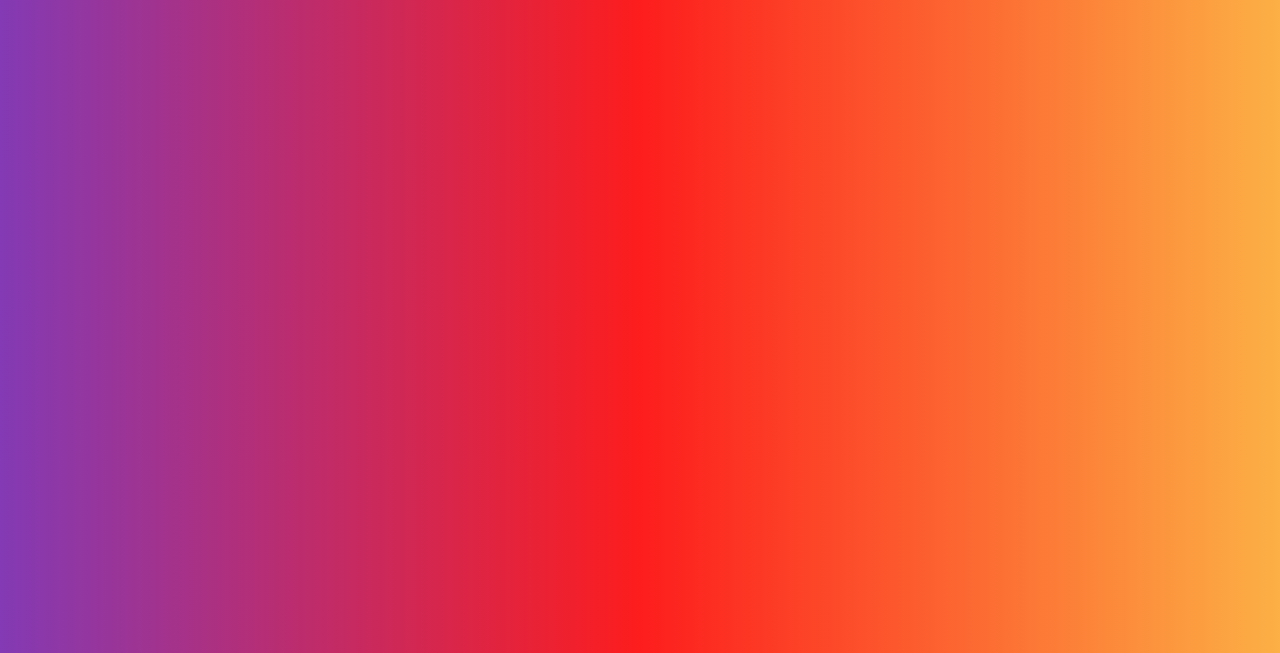
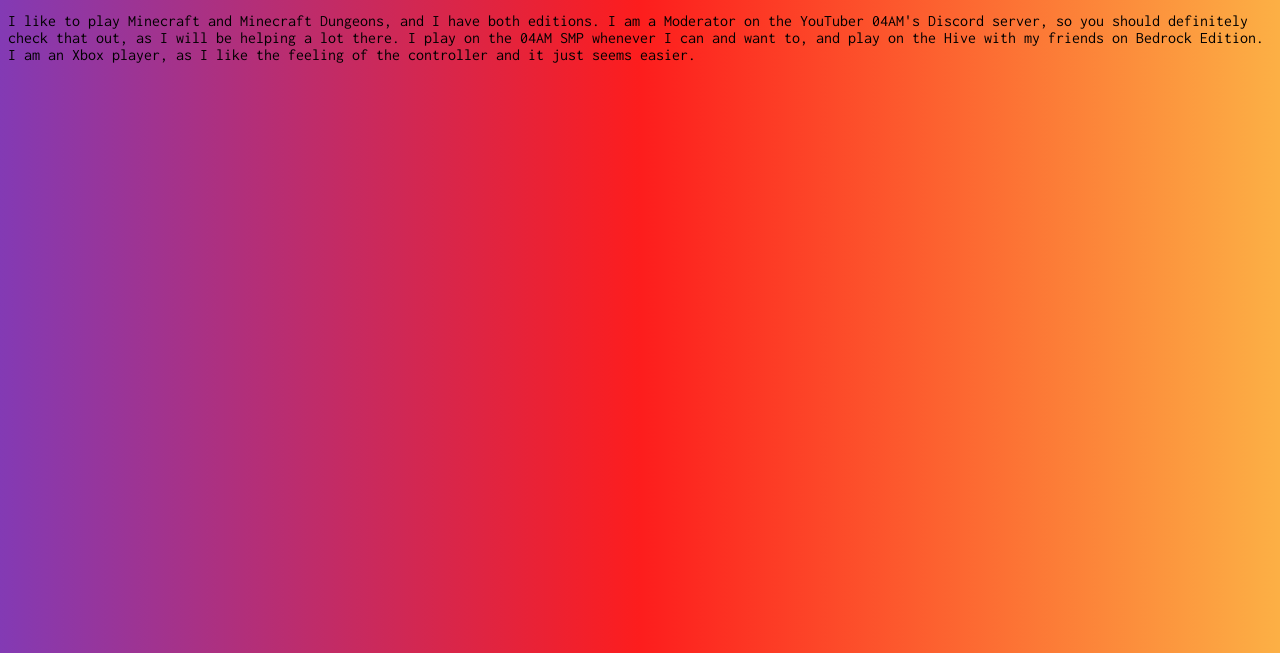
Before and after one commit to TheEnderDragon22/About-me, a plain HTML site: page index.html in a window 1280 px wide. Shown: the part 147-800 px from the top of the page. Drawn offline with Linux system fonts and the light colour scheme; a web font is replaced by a local one.

Commit message:
Update index.html

```diff
--- a/index.html
+++ b/index.html
@@ -70,5 +70,6 @@
             </div>
         </header>
         </div>
+        <p> I like to play Minecraft and Minecraft Dungeons, and I have both editions. I am a Moderator on the YouTuber 04AM's Discord server, so you should definitely check that out, as I will be helping a lot there. I play on the 04AM SMP whenever I can and want to, and play on the Hive with my friends on Bedrock Edition. I am an Xbox player, as I like the feeling of the controller and it just seems easier. </p>
     </body>
 </html>
```
